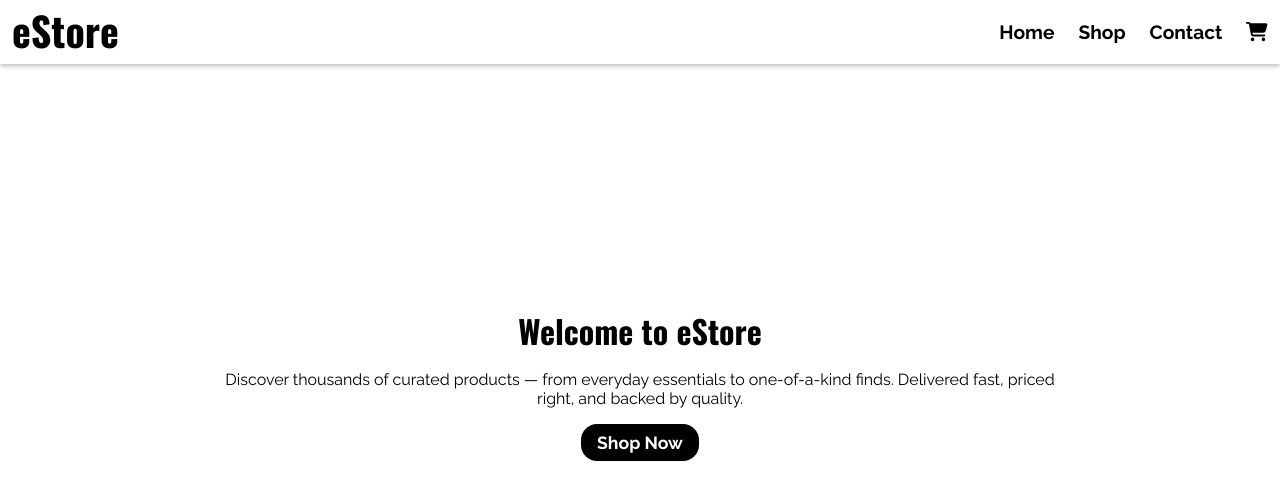
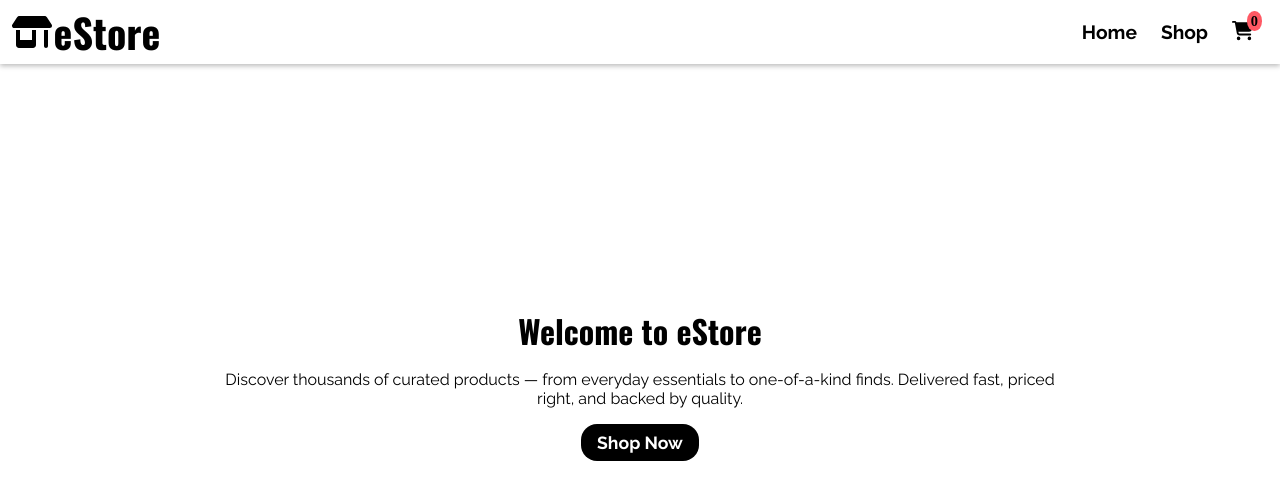
Before and after one commit to Afer1991/shopping-cart, a React (Vite) app: page / in a window 1280 px wide. Shown: the top 500 px of the page. Built offline with nearby package versions, Linux system fonts and the light colour scheme.

Commit message:
Adjust Navigation style

```diff
--- a/src/App.jsx
+++ b/src/App.jsx
@@ -73,7 +73,6 @@ function App() {
         <Routes>
           <Route path="/" element={<HomePage />} />
           <Route path="/shop" element={<ShopPage updateCart={addToCart} />} />
-          <Route path="/contact" element={<ContactPage />} />
           <Route
             path="/cart"
             element={
--- a/src/components/Navigation.jsx
+++ b/src/components/Navigation.jsx
@@ -1,12 +1,15 @@
 import { NavLink } from "react-router";
 import styles from "../styles/Navigation.module.css";
 import { FontAwesomeIcon } from "@fortawesome/react-fontawesome";
-import { faCartShopping } from "@fortawesome/free-solid-svg-icons";
+import { faCartShopping, faShop } from "@fortawesome/free-solid-svg-icons";
 
 const Navigation = () => {
   return (
     <nav className={styles.nav}>
-      <h1 className={styles.logo}>eStore</h1>
+      <div className={styles.logoContainer}>
+        <FontAwesomeIcon icon={faShop} className={styles.logoIcon} />
+        <h1 className={styles.logoText}>eStore</h1>
+      </div>
       <div className={styles.links}>
         <NavLink to="/" className={styles.navLink}>
           Home
@@ -14,11 +17,9 @@ const Navigation = () => {
         <NavLink to="/shop" className={styles.navLink}>
           Shop
         </NavLink>
-        <NavLink to="/contact" className={styles.navLink}>
-          Contact
-        </NavLink>
-        <NavLink to="/cart" className={styles.navLink}>
+        <NavLink to="/cart" className={styles.cartLink}>
           <FontAwesomeIcon icon={faCartShopping} />
+          <span className={styles.cartItems}>0</span>
         </NavLink>
       </div>
     </nav>
--- a/src/pages/ContactPage.jsx
+++ /dev/null
@@ -1,11 +0,0 @@
-
-
-const ContactPage = () => {
-    return(
-      <>
-        <h1>Contact Page</h1>
-      </>
-    );
-  }
-
-  export default ContactPage
--- a/src/styles/Navigation.module.css
+++ b/src/styles/Navigation.module.css
@@ -5,7 +5,17 @@
   box-shadow: 0px 2px 5px #bbbbbb;
 }
 
-.logo {
+.logoContainer {
+  display: flex;
+  align-items: center;
+}
+
+.logoIcon {
+  font-size: 1.25rem;
+  margin-right: .1rem;
+}
+
+.logoText {
   font-family: 'Oswald';
   font-size: 1.65rem;
 }
@@ -24,18 +34,49 @@
   font-weight: bolder;
 }
 
-.navLink:hover {
+.cartLink {
+  color: #000;
+  text-decoration: none;
+  padding: .75rem .5rem;
+  font-size: .9rem;
+  font-weight: bolder;
+}
+
+.navLink:hover,
+.cartLink:hover {
   color: #FFF;
   background: #000;
 }
 
+.cartItems {
+  background: #FF5964;
+  padding: .09rem .15rem .09rem;
+  border-radius: 50%;
+  position: relative;
+  top: -.5rem;
+  left: -.25rem;
+  font-size: .8rem;
+}
+
 @media (min-width: 500px) {
-  .logo {
+  .logoIcon {
+    font-size: 2rem;
+  }
+
+  .logoText {
     font-size: 2.5rem;
   }
 
-  .navLink {
+  .navLink,
+  .cartLink {
     padding: 1.3rem .75rem;
     font-size: 1.2rem;
   }
+
+  .cartItems {
+    padding: .11rem .225rem .11rem;
+    top: -.75rem;
+    left: -.4rem;
+    font-size: .9rem;
+  }
 }
```
